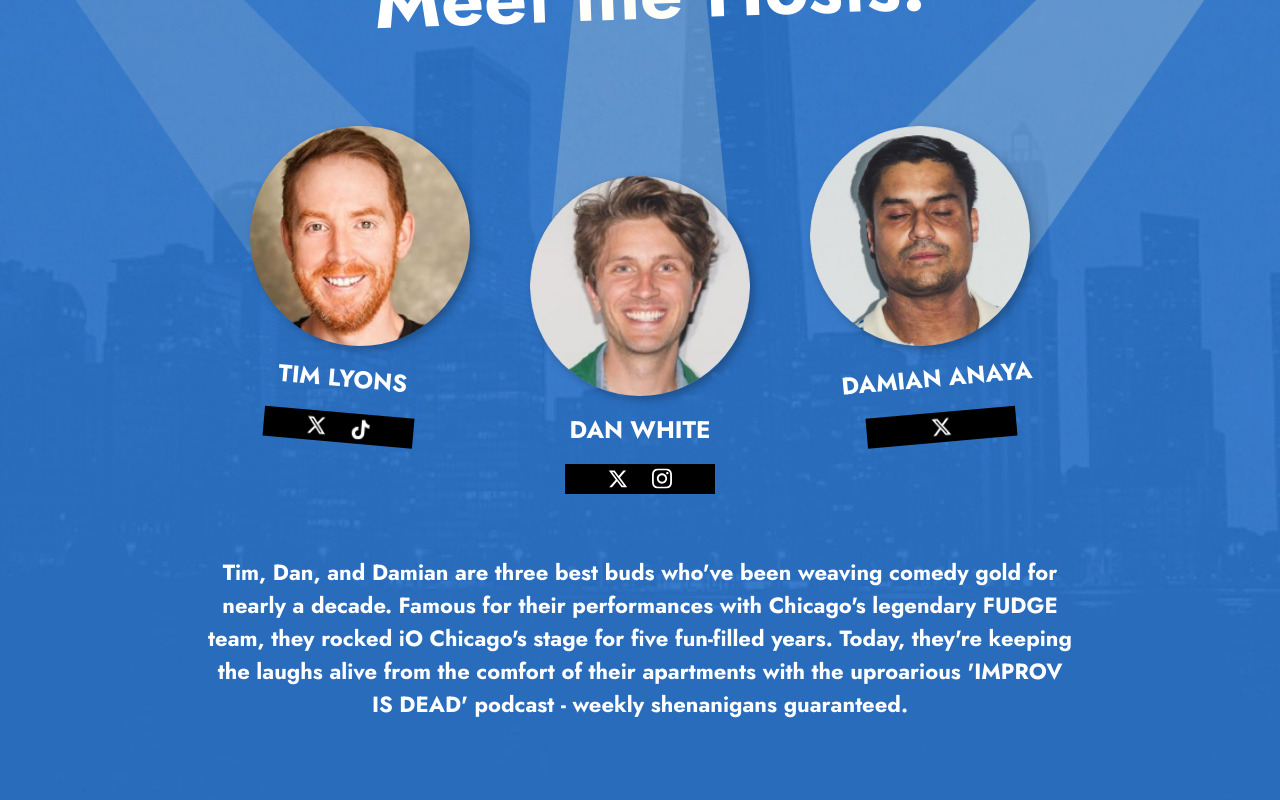
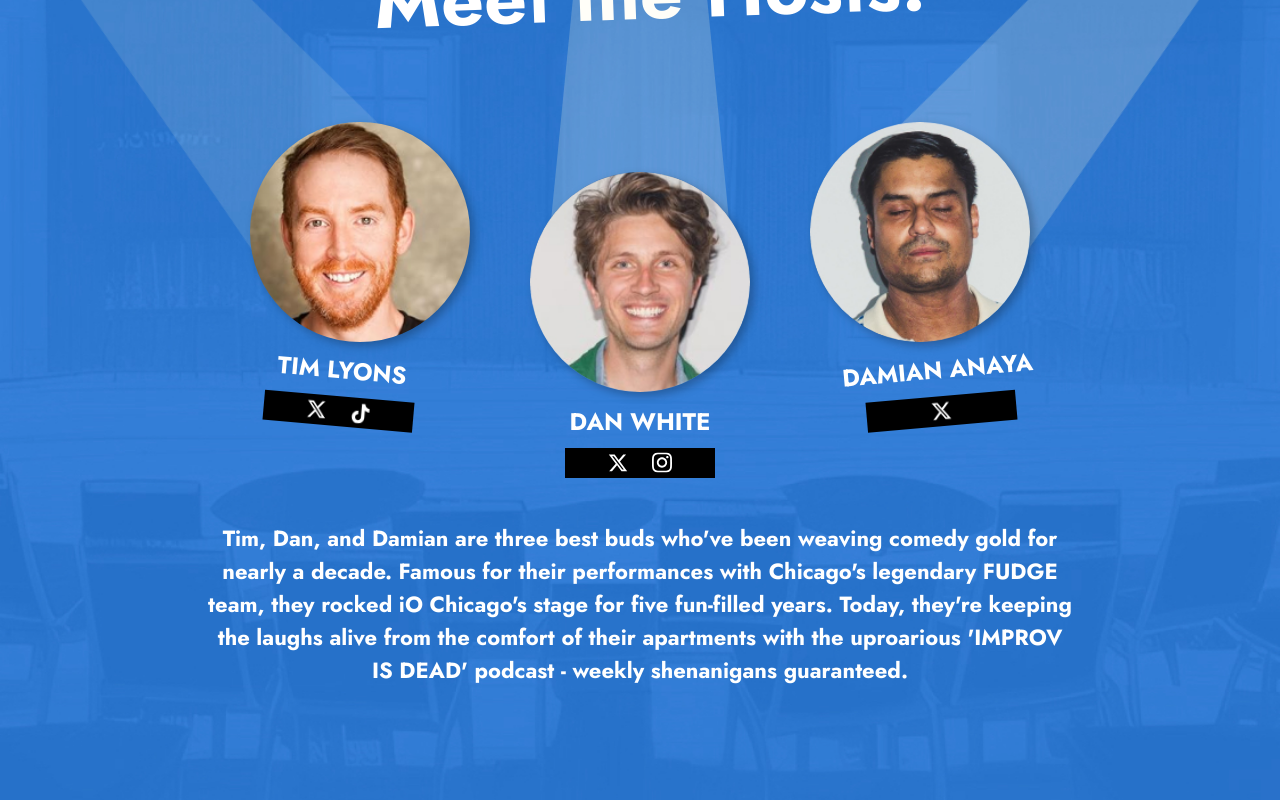
Before and after one commit to mattwilliams85/improvisdead, a Next.js app: page / in a window 1280 px wide. Shown: the part 1440-2240 px from the top of the page. Built offline with nearby package versions, Linux system fonts and the light colour scheme.

Commit message:
change background

```diff
--- a/src/app/main.module.css
+++ b/src/app/main.module.css
@@ -188,6 +188,13 @@
   background-size: cover;
   background-image: url('../../public/images/chicago.jpeg');
   background-position: center;
+  filter: brightness(0.95);
+}
+
+.damianWrap {
+  display: flex;
+  align-items: center;
+  flex-direction: column;
 }
 
 .hostsTitle {
@@ -276,6 +283,15 @@
   padding: 16px;
 }
 
+/* .hostSpan {
+  color: #333;
+  font-weight: 500;
+  background: white;
+  padding: 0 4px;
+  -webkit-box-decoration-break: clone;
+  line-height: 1.65em;
+} */
+
 .spotlight {
   position: absolute;
   bottom: 115px;
@@ -354,15 +370,11 @@
 
   .hostText {
     font-size: 22px;
-    margin-top: 80px;
+    margin-top: 70px;
   }
 
   .danColumn {
     transform: translateY(50px);
-  }
-
-  .chicagoBackground {
-    background-position: top;
   }
 
   .sloganWrap div:nth-child(1) {
@@ -466,11 +478,11 @@
   }
 
   .socialTab {
-    margin: 16px 0;
+    margin: 8px 0;
   }
 
   .hostsCircle {
-    margin: 16px 0;
+    margin: 12px 0;
   }
 
   #dan.spotlight {
@@ -486,8 +498,4 @@
   .triangle {
     height: initial;
   }
-
-  .chicagoBackground {
-    filter: brightness(0.9);;
-  }
 }
--- a/src/app/page.tsx
+++ b/src/app/page.tsx
@@ -123,7 +123,11 @@ export default function HomePage() {
           </div>
         </div>
         <div className={styles.hostText}>
-          Tim, Dan, and Damian are three best buds who've been weaving comedy gold for nearly a decade. Famous for their performances with Chicago's legendary FUDGE team, they rocked iO Chicago's stage for five fun-filled years. Today, they're keeping the laughs alive from the comfort of their apartments with the uproarious 'IMPROV IS DEAD' podcast - weekly shenanigans guaranteed.
+          <p>
+            <span className={styles.hostSpan}>
+              Tim, Dan, and Damian are three best buds who've been weaving comedy gold for nearly a decade. Famous for their performances with Chicago's legendary FUDGE team, they rocked iO Chicago's stage for five fun-filled years. Today, they're keeping the laughs alive from the comfort of their apartments with the uproarious 'IMPROV IS DEAD' podcast - weekly shenanigans guaranteed.
+            </span>
+          </p>
         </div>
       </section>
       <footer className={styles.footer}>
```
Also changed, not shown: public/images/chicago.jpeg.
